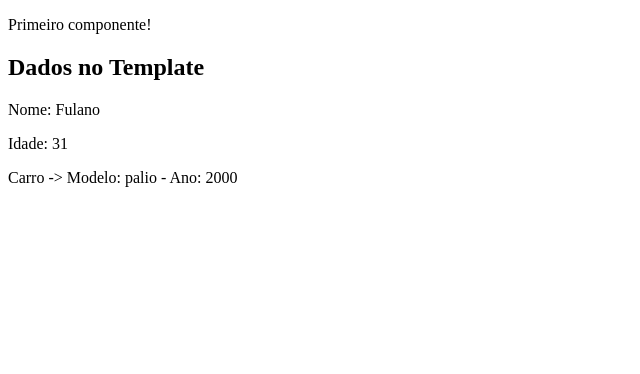
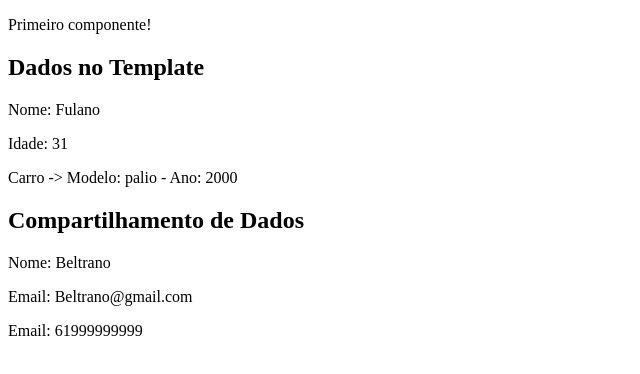
Before and after one commit to tiagobsb84/Angular_13-Curso, an Angular app: page / in a window 1280 px wide. Shown: the top 374 px of the page, without its empty margins (0-640 px from the left). Built offline with nearby package versions, Linux system fonts and the light colour scheme.

Commit message:
Compartilhamento de dados

```diff
--- a/src/app/app.component.html
+++ b/src/app/app.component.html
@@ -1 +1,3 @@
 <app-first-component></app-first-component>
+
+<app-parent-data [name]="username" [dataNem]="dados"></app-parent-data>
--- a/src/app/app.component.ts
+++ b/src/app/app.component.ts
@@ -6,5 +6,12 @@ import { Component } from '@angular/core';
   styleUrls: ['./app.component.css']
 })
 export class AppComponent {
+  username = 'Beltrano';
+
+  dados = {
+    email: 'Beltrano@gmail.com',
+    telefone: 61999999999
+  }
+
   title = 'angular-curso';
 }
--- a/src/app/app.module.ts
+++ b/src/app/app.module.ts
@@ -3,11 +3,13 @@ import { BrowserModule } from '@angular/platform-browser';
 
 import { AppComponent } from './app.component';
 import { FirstComponentComponent } from './components/first-component/first-component.component';
+import { ParentDataComponent } from './components/parent-data/parent-data.component';
 
 @NgModule({
   declarations: [
     AppComponent,
-    FirstComponentComponent
+    FirstComponentComponent,
+    ParentDataComponent
   ],
   imports: [
     BrowserModule
--- /dev/null
+++ b/src/app/components/parent-data/parent-data.component.html
@@ -0,0 +1,4 @@
+<h2>Compartilhamento de Dados</h2>
+<p>Nome: {{ name }}</p>
+<p>Email: {{ dataNem.email }}</p>
+<p>Email: {{ dataNem.telefone }}</p>
--- /dev/null
+++ b/src/app/components/parent-data/parent-data.component.ts
@@ -0,0 +1,18 @@
+import { Component, OnInit, Input } from '@angular/core';
+
+@Component({
+  selector: 'app-parent-data',
+  templateUrl: './parent-data.component.html',
+  styleUrls: ['./parent-data.component.css']
+})
+export class ParentDataComponent implements OnInit {
+
+  @Input() name: String = '';
+  @Input() dataNem!: {email: String, telefone: number};
+
+  constructor() { }
+
+  ngOnInit(): void {
+  }
+
+}
```
Also changed, not shown: src/app/components/parent-data/parent-data.component.css (added), 1 other file (tests, documents, lock files or other folders).
